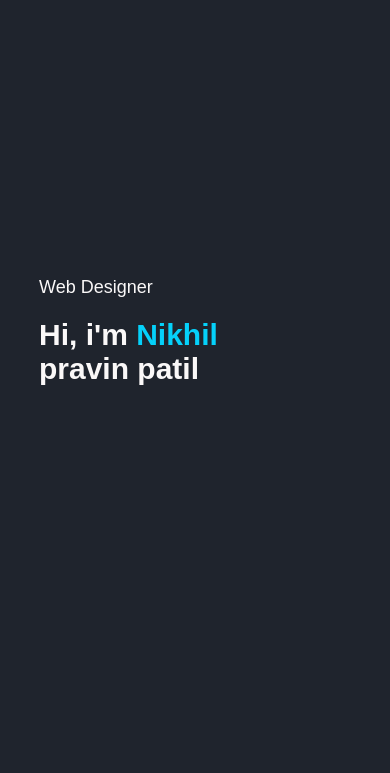
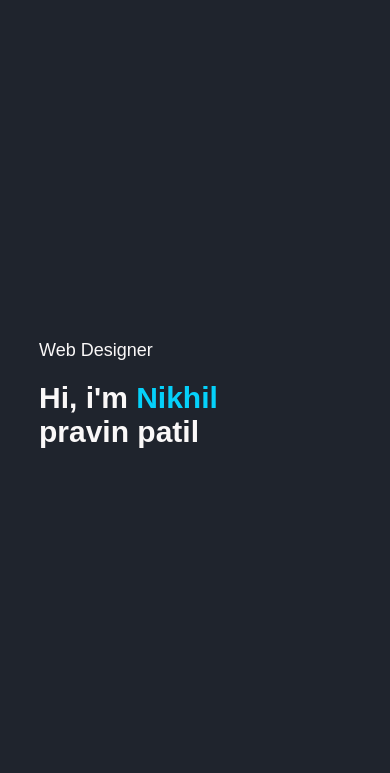
Before and after one commit to nikhilpatil04/resume, a plain HTML site: page index.html in a window 390 px wide. Shown: the part 71-844 px from the top of the page. Drawn offline with Linux system fonts and the light colour scheme.

Commit message:
Add files via upload

```diff
--- a/style.css
+++ b/style.css
@@ -327,7 +327,7 @@ nav .fas{
         background-image: url();
     }
     .header-text{
-        margin-top: 90%;
+        margin-top: 110%;
         font-size: 18px;
     }
     .header-text h1{
```
